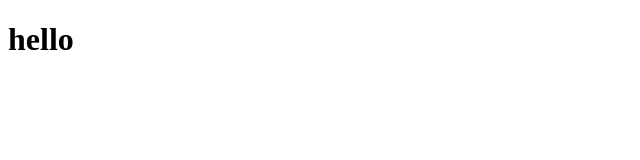
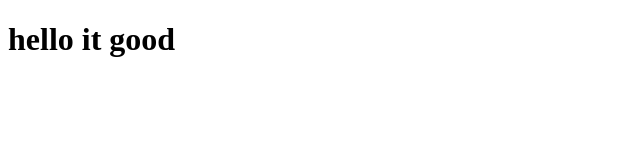
Before and after one commit to lunaticSKE12/web-test, a plain HTML site: page site/index.html in a window 1280 px wide. Shown: the whole page, without its empty margins (0-640 px from the left). Drawn offline with Linux system fonts and the light colour scheme.

Commit message:
small add

```diff
--- a/site/index.html
+++ b/site/index.html
@@ -4,6 +4,6 @@
 	<title>Hello </title>
 </head>
 <body>
-<h1>hello</h1>
+<h1>hello it good</h1>
 </body>
 </html>
```
